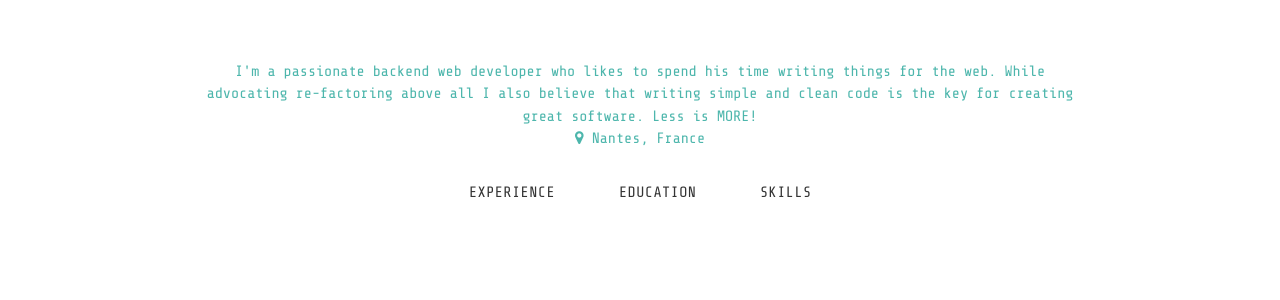
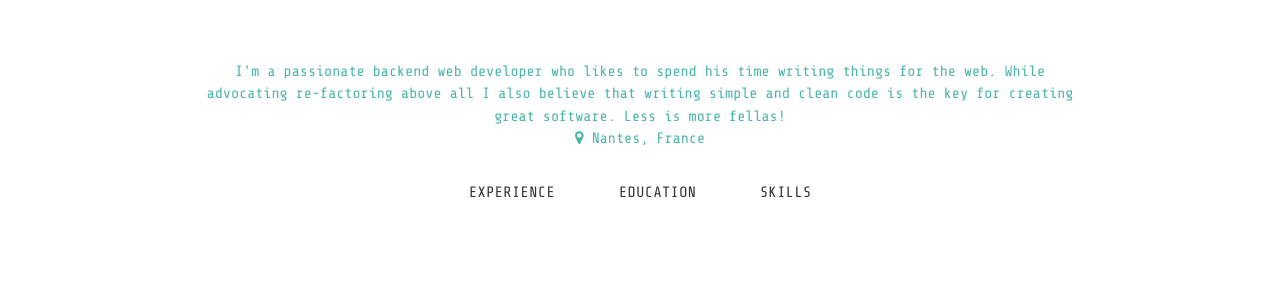
Before and after one commit to amazeika/personal-website, a Jekyll site: the page built from index.html, in a window 1280 px wide. Shown: the part 159-459 px from the top of the page. Built offline with Jekyll 4.4.1, drawn with Linux system fonts in a browser that asks for light colours; some web fonts are replaced.

Commit message:
Change about text

```diff
--- a/_config.yml
+++ b/_config.yml
@@ -1,6 +1,6 @@
 title: "Arunas Mazeika"
 description: "Web Developer in Nantes, France"
-about: "I'm a passionate backend web developer who likes to spend his time writing things for the web. While advocating re-factoring above all I also believe that writing simple and clean code is the key for creating great software. Less is MORE!"
+about: "I'm a passionate backend web developer who likes to spend his time writing things for the web. While advocating re-factoring above all I also believe that writing simple and clean code is the key for creating great software. Less is more fellas!"
 location: "Nantes, France"
 #email: me@arunasmazeika.com
 baseurl: ""
```
